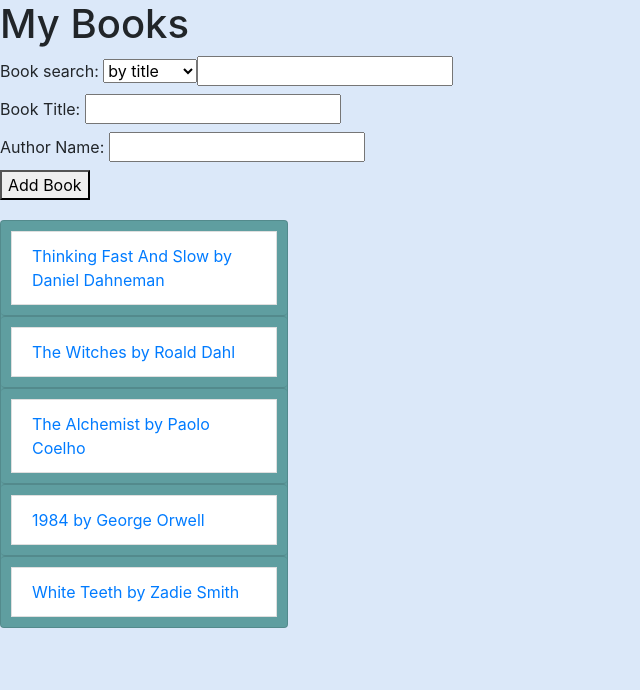
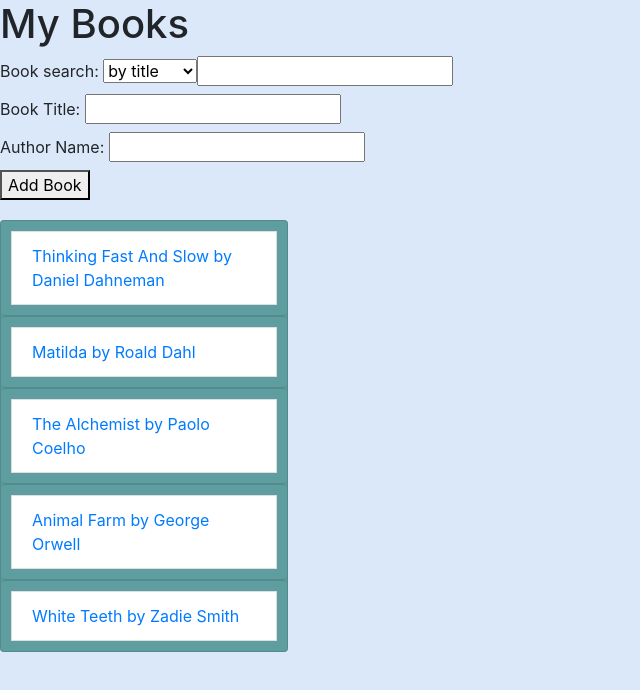
Before and after one commit to Danielandro/angular-books, an Angular app: page /books in a window 1280 px wide. Shown: the top 690 px of the page, without its empty margins (0-640 px from the left). Built offline with nearby package versions, Linux system fonts and the light colour scheme; data requests are answered from the project's data file.

Commit message:
Save button updates the info for a book

```diff
--- a/db.json
+++ b/db.json
@@ -7,7 +7,7 @@
     },
     {
       "id": 2,
-      "title": "the witches",
+      "title": "matilda",
       "author": "roald dahl"
     },
     {
@@ -17,7 +17,7 @@
     },
     {
       "id": 4,
-      "title": "1984",
+      "title": "animal farm",
       "author": "george orwell"
     },
     {
--- a/src/app/book-detail/book-detail.component.html
+++ b/src/app/book-detail/book-detail.component.html
@@ -4,13 +4,13 @@
   <div>
     <label
       >Title:
-      <input type="text" [value]="book.title" placeholder="book title" />
+      <input type="text" [(ngModel)]="book.title" placeholder="book title" />
     </label>
   </div>
   <div>
     <label
       >Author:
-      <input type="text" [value]="book.author" placeholder="book author" />
+      <input type="text" [(ngModel)]="book.author" placeholder="book author" />
     </label>
   </div>
   <div>
--- a/src/app/book-detail/book-detail.component.ts
+++ b/src/app/book-detail/book-detail.component.ts
@@ -33,7 +33,10 @@ export class BookDetailComponent implements OnInit {
   }
 
   save() {
+    this.book.author = this.book.author.toLocaleLowerCase();
+    this.book.title = this.book.title.toLocaleLowerCase();
     // call the books service method saveBook(author, title)
+    this.bookService.updateBook(this.book).subscribe(() => this.goBack());
     // service should return an observable
     // page should redirect back to home route (/books)
   }
--- a/src/app/books/book.service.ts
+++ b/src/app/books/book.service.ts
@@ -56,6 +56,14 @@ export class BookService {
     );
   }
 
+  // UPDATE book details
+  updateBook(book: IBook): Observable<any> {
+    return this.http.patch(`${this.bookUrl}/${book.id}`, book).pipe(
+      tap(res => console.log("Update book response: ", res)),
+      catchError(this.handleError)
+    );
+  }
+
   // error handling callback
   handleError(err: HttpErrorResponse) {
     let errorMessage: string;
```
